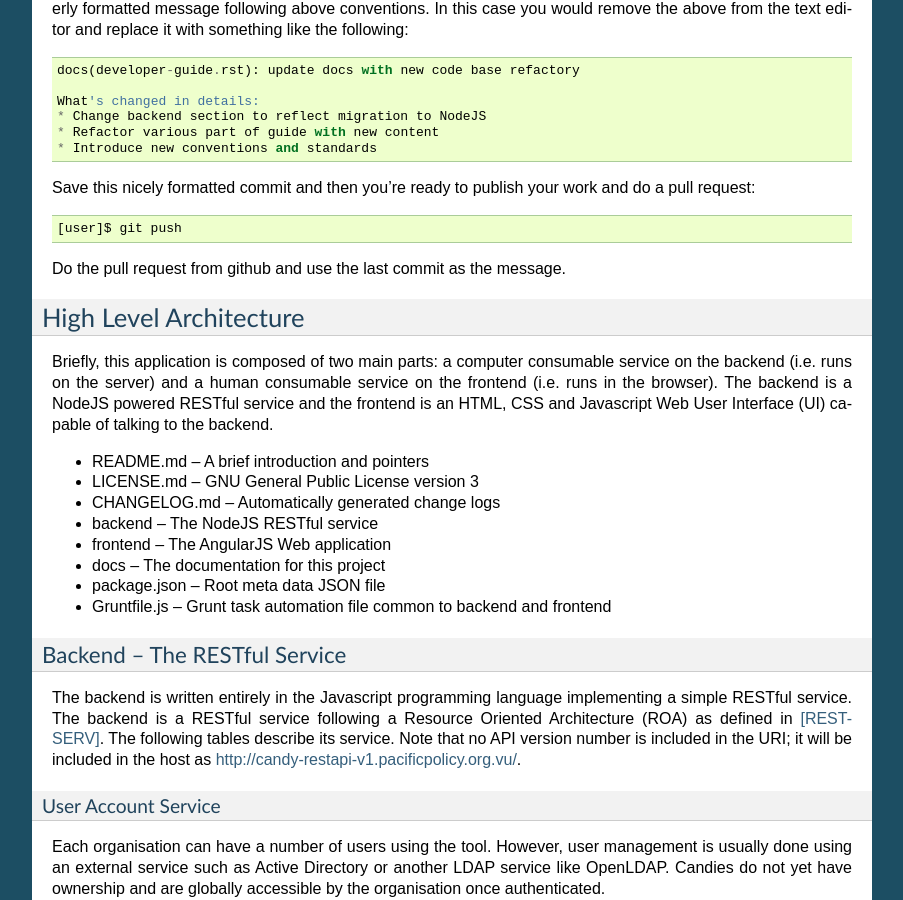
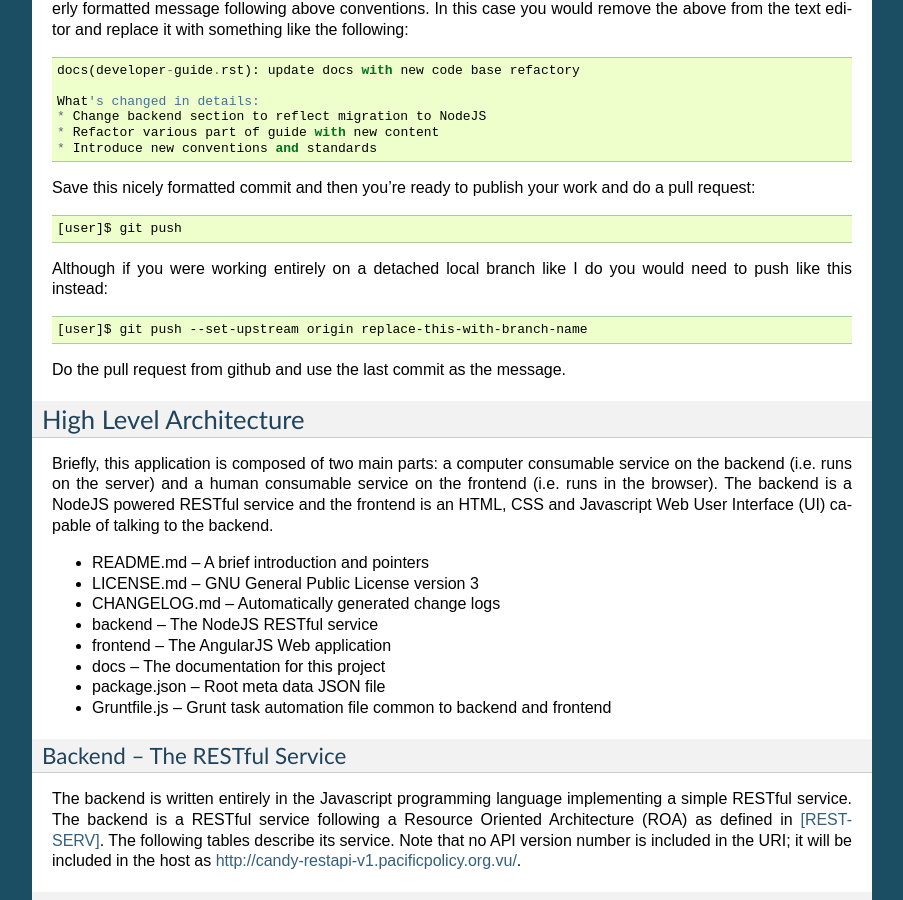
Before and after one commit to ghachey/candy-basket, a Sphinx documentation site: the page built from docs/source/developer-guide.rst, in a window 1280 px wide and 900 px high, scrolled down 8457 px. Shown: the whole window, without its empty margins (198-1101 px from the left). Built offline with Sphinx 7.4.7, drawn with Linux system fonts in a browser that asks for light colours.

```diff
--- a/docs/source/developer-guide.rst
+++ b/docs/source/developer-guide.rst
@@ -548,6 +548,11 @@ Save this nicely formatted commit and then you're ready to publish
 your work and do a pull request::
 
   [user]$ git push
+
+Although if you were working entirely on a detached local branch like
+I do you would need to push like this instead::
+
+  [user]$ git push --set-upstream origin replace-this-with-branch-name
 
 Do the pull request from github and use the last commit as the message.
 
```
Also changed, not shown: CHANGELOG.md (+16 -0 lines).
